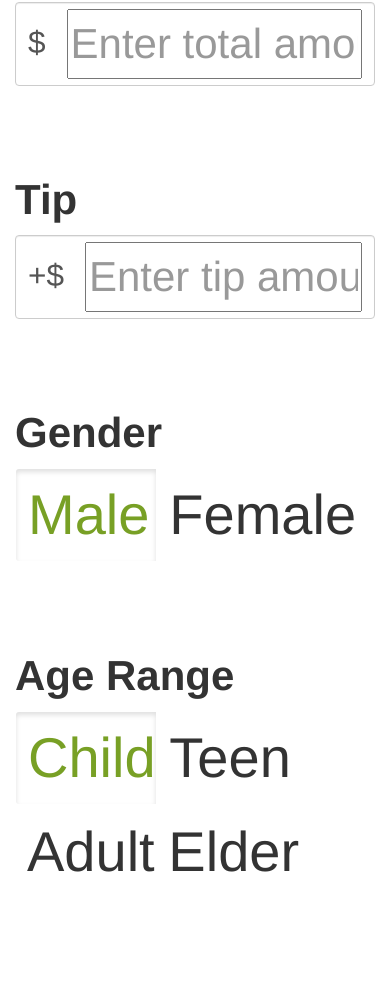
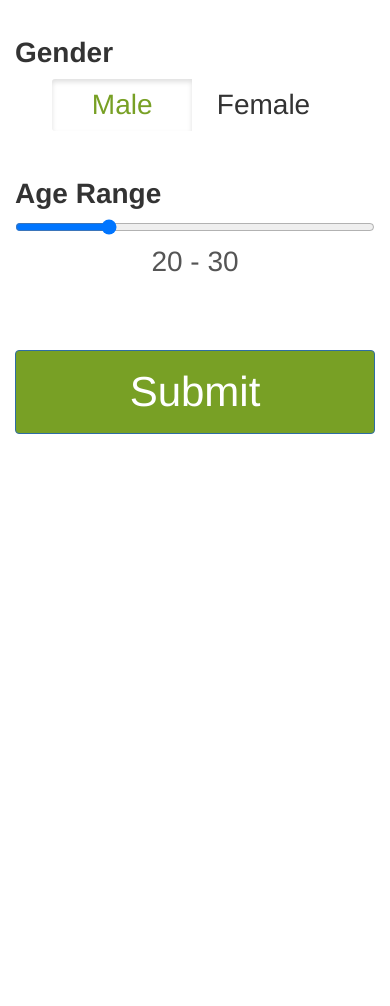
Before and after one commit to cberry216/alex-tips, a website: page views/new-tip.html in a window 390 px wide. Shown: the part 647-1653 px from the top of the page. After the commit the page ends 1115 px from the top, so only its background shows below. Drawn offline with nearby package versions, Linux system fonts and the light colour scheme; some packages are replaced by stand-ins of ours.

Commit message:
Formatted tips route for mobile and changed age selection to slider.

```diff
--- a/public/css/style.css
+++ b/public/css/style.css
@@ -36,9 +36,16 @@
 	font-size: 3em;
 }
 
+#age-range-output {
+	margin: 0 35%;
+	font-size: 2em;
+	text-align: center;
+}
+
 .money-input {
 	margin-left: 0.5em;
 	width: 100%;
+	border: 0 solid rgba(0, 0, 0, 0);
 }
 
 .form-label,
@@ -209,3 +216,44 @@ hr {
 	color: #555555;
 	background-color: #555555;
 }
+
+@media only screen and (max-width: 768px) {
+	/* TODO: change font size for 'new-tip.html' on mobile */
+	.body {
+		width: 100vw;
+	}
+
+	.new-tip-title {
+		font-size: 4em;
+	}
+
+	.form-label {
+		font-size: 2em;
+	}
+
+	.form-control {
+		height: 3em;
+		font-size: 2em;
+	}
+
+	.form-group {
+		margin-bottom: 5vh;
+	}
+
+	/* Adjust size of google maps autocomplete dropdown */
+	.pac-item {
+		font-size: 1.5em;
+		height: 2em;
+		padding: 30px 0;
+	}
+
+	.input-group-prepend {
+		/* padding-top: 5px; */
+		font-size: 1.5em;
+	}
+
+	#tip-gender {
+		font-size: 0.5em;
+		margin: 0 10%;
+	}
+}
--- a/public/js/form.js
+++ b/public/js/form.js
@@ -29,4 +29,30 @@ function run() {
 	initAutocomplete();
 }
 
+function updateAgeRangeOutput(value) {
+	// switch (value) {
+	// 	case '20':
+	// 		ageRange = '<20';
+	// 		break;
+	// 	case '30':
+	// 		ageRange = '20 - 30';
+	// 		break;
+	// 	case '40':
+	// 		ageRange = '30 - 40';
+	// 		break;
+	// 	case '50':
+	// 		ageRange = '40 - 50';
+	// 		break;
+	// 	case '60':
+	// 		ageRange = '50+';
+	// 		break;
+	// }
+	if (value <= '20') ageRange = '<20';
+	if (value > '20' && value <= '30') ageRange = '20 - 30';
+	if (value > '30' && value <= '40') ageRange = '30 - 40';
+	if (value > '40' && value <= '50') ageRange = '40 - 50';
+	if (value > '50') ageRange = '50+';
+	document.getElementById('age-range-output').innerHTML = ageRange;
+}
+
 window.onload = run;
--- a/views/new-tip.html
+++ b/views/new-tip.html
@@ -51,7 +51,7 @@
                             </div>
                         </div>
                     </div>
-                    <div class="form-group">
+                    <!-- <div class="form-group">
                         <label class="form-label" for="tip-age">Age Range</label>
                         <div class="input-group" id="tip-age">
                             <div class="btn-group" data-toggle="buttons">
@@ -65,6 +65,12 @@
                                     <input class="radio-toggle" type="radio" name="age" id="elder"><span>Elder</span></label>
                             </div>
                         </div>
+                    </div> -->
+                    <div class="form-group">
+                        <label class="form-label" for="tip-age">Age Range</label>
+                        <input type="range" class="form-control-range" id="tip-age" min="20" max="60" value="30" step="5"
+                            oninput="updateAgeRangeOutput(value)">
+                        <output for="tip-age" id="age-range-output">20 - 30</output>
                     </div>
                     <button type="submit" class="btn btn-primary submit-button">Submit</button>
                 </form>
```
Also changed, not shown: views/dashboard.html (+1 -1 lines).
